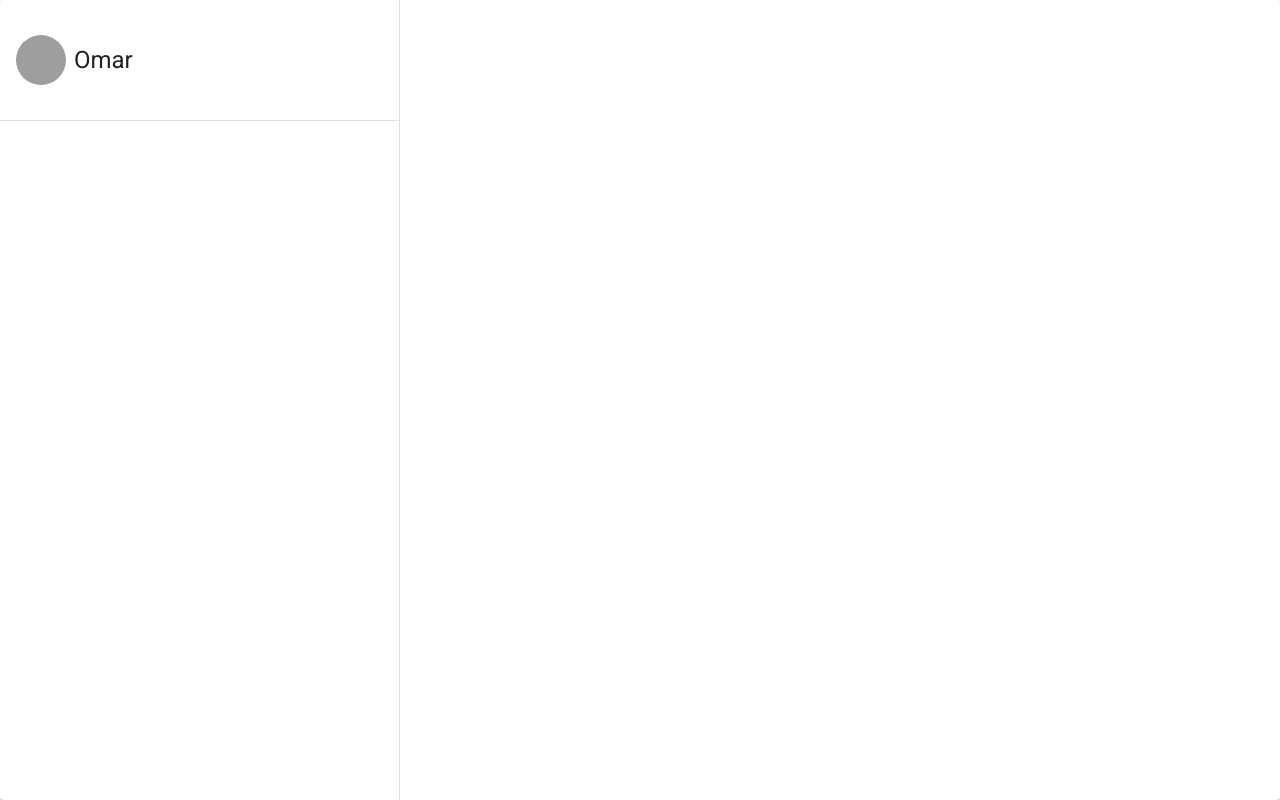
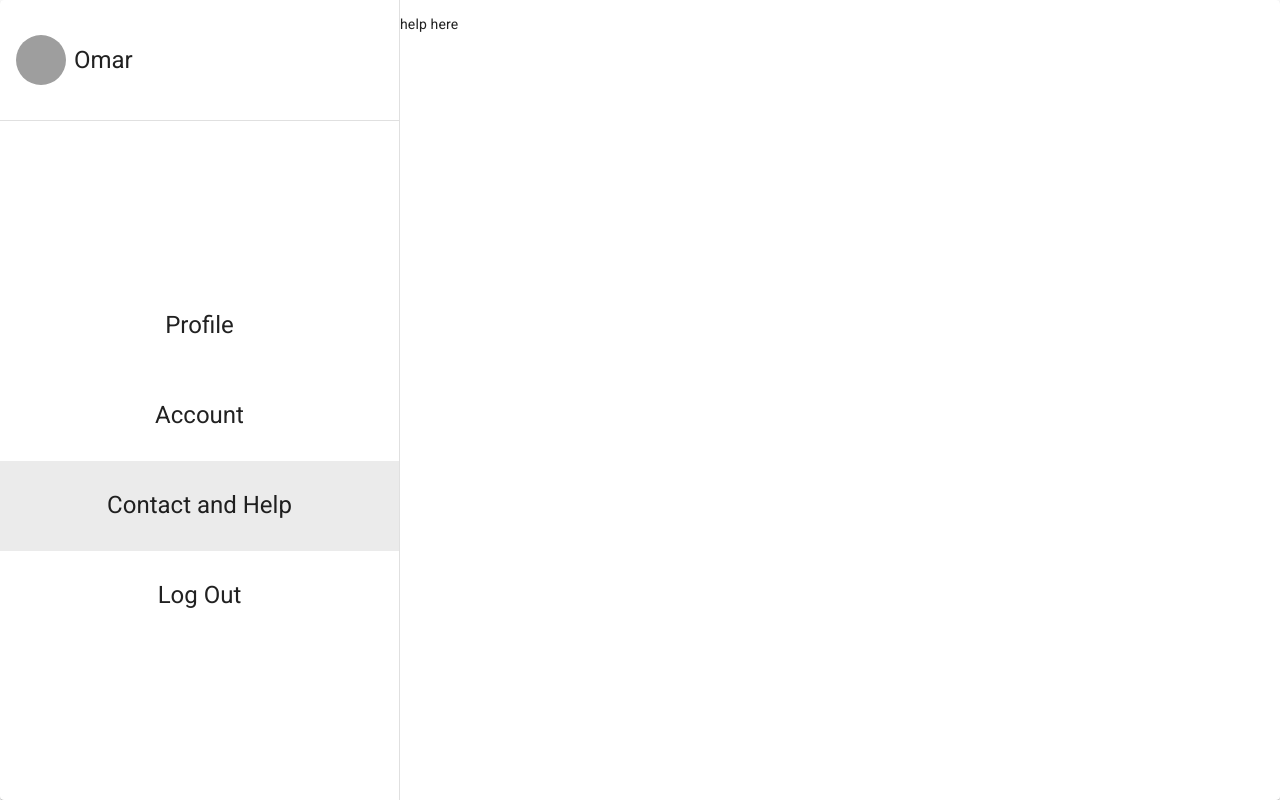
Before and after one commit to omarchedid95/reveal, a React (Create React App) app: page /app/help in a window 1280 px wide. Built offline with nearby package versions, Linux system fonts and the light colour scheme; no server answers; sample sign-in values are in the browser's storage; grey boxes are pictures that could not be loaded.

Commit message:
Finished the settings menu

```diff
--- /dev/null
+++ b/src/components/LogoutDialog/index.js
@@ -0,0 +1,28 @@
+import { Button, Dialog, DialogActions, DialogTitle, Slide, Typography } from '@material-ui/core'
+import React, { Component } from 'react'
+import { withAuth } from '../HOC';
+
+const Transition = React.forwardRef(function Transition(props, ref) {
+    return <Slide direction="up" ref={ref} {...props} />;
+});
+
+class LogoutDialog extends Component {
+    render() {
+        return (
+            <Dialog
+                open={this.props.open}
+                TransitionComponent={Transition}
+                fullWidth
+            >
+                <DialogTitle disableTypography>
+                    <Typography variant='h4' align='center'>Are you sure you want to log out?</Typography>
+                </DialogTitle>
+                <DialogActions>
+                    <Button onClick={() => this.props.auth.logout()}>Log out</Button>
+                    <Button onClick={this.props.toggleDialog}>Cancel</Button>
+                </DialogActions>
+            </Dialog>
+        )
+    }
+}
+export default withAuth(LogoutDialog);
--- /dev/null
+++ b/src/components/SettingsList/index.css
@@ -0,0 +1,15 @@
+.settings-list-component-wrapper {
+    height: 100%;
+    display: flex;
+    align-items: center;
+    justify-content: center;
+}
+.settings-list-component-wrapper > section {
+    flex-grow: 1;
+}
+.settings-list-component-wrapper > section .setting-wrapper {
+    height: 90px;
+}
+.settings-list-component-wrapper > section .setting-wrapper > h5{
+    width: 100%;
+}
--- /dev/null
+++ b/src/components/SettingsList/index.js
@@ -0,0 +1,64 @@
+import { List, ListItem, Typography } from '@material-ui/core';
+import React, { Component } from 'react'
+import { withRouter } from 'react-router';
+import { withAuth } from '../HOC';
+import LogoutDialog from '../LogoutDialog';
+import './index.css';
+
+class SettingsList extends Component {
+    state = {
+        openLogoutDialog: false
+    }
+    toggleDialog = () => {
+        this.setState((state) => ({
+            openLogoutDialog: !state.openLogoutDialog
+        }));
+    }
+    changeMenuView = (url) => {
+        this.props.history.push(url);
+    }
+    render() {
+        const pathName = this.props.location.pathname;
+        return (
+            <div className='settings-list-component-wrapper'>
+                <LogoutDialog open={this.state.openLogoutDialog} toggleDialog={this.toggleDialog}/>
+                <section>
+                    <List>
+                        <ListItem
+                            onClick={() => this.changeMenuView('/app/profile')}
+                            selected={pathName === '/app/profile'}
+                            button
+                            className='setting-wrapper'
+                        >
+                            <Typography variant='h5' align='center'>Profile</Typography>
+                        </ListItem>
+                        <ListItem
+                            onClick={() => this.changeMenuView('/app/account')}
+                            selected={pathName === '/app/account'}
+                            button
+                            className='setting-wrapper'
+                        >
+                            <Typography variant='h5' align='center'>Account</Typography>
+                        </ListItem>
+                        <ListItem
+                            onClick={() => this.changeMenuView('/app/help')}
+                            selected={pathName === '/app/help'}
+                            button
+                            className='setting-wrapper'
+                        >
+                            <Typography variant='h5' align='center'>Contact and Help</Typography>
+                        </ListItem>
+                        <ListItem
+                            onClick={this.toggleDialog}
+                            button
+                            className='setting-wrapper'
+                        >
+                            <Typography variant='h5' align='center'>Log Out</Typography>
+                        </ListItem>
+                    </List>
+                </section>
+            </div>
+        )
+    }
+}
+export default withRouter(withAuth(SettingsList));
--- a/src/components/SideMenu/index.js
+++ b/src/components/SideMenu/index.js
@@ -2,6 +2,7 @@ import { Avatar, Divider, MenuItem, Typography } from '@material-ui/core';
 import React, { Component } from 'react'
 import { Route, Switch, withRouter } from 'react-router';
 import ChatsList from '../ChatsList'
+import SettingsList from '../SettingsList';
 import './index.css';
 
 class SideMenu extends Component {
@@ -26,7 +27,9 @@ class SideMenu extends Component {
                 <main>
                     <Switch>
                         <Route exact path='/app' component={() => <ChatsList />} />
-                        <Route exact path='/profile' component={() => <p>Settigns</p>} />
+                        <Route exact path='/app/profile' component={() => <SettingsList />} />
+                        <Route exact path='/app/account' component={() => <SettingsList />} />
+                        <Route exact path='/app/help' component={() => <SettingsList />} />
                     </Switch>
                 </main>
             </div>
--- a/src/pages/MainPage/index.js
+++ b/src/pages/MainPage/index.js
@@ -18,6 +18,8 @@ class MainPage extends Component {
                     <Switch>
                         <Route exact path='/app' component={() => <Chat />} />
                         <Route exact path='/app/profile' component={() => <UserProfile />} />
+                        <Route exact path='/app/account' component={() => <p>account here</p>} />
+                        <Route exact path='/app/help' component={() => <p>help here</p>} />
                     </Switch>
                 </main>
             </Paper>
```
